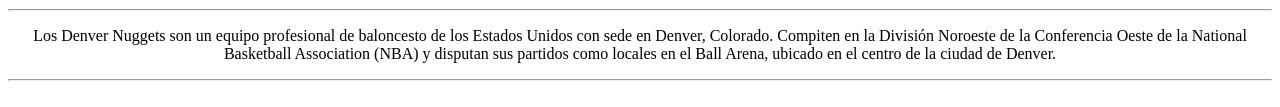
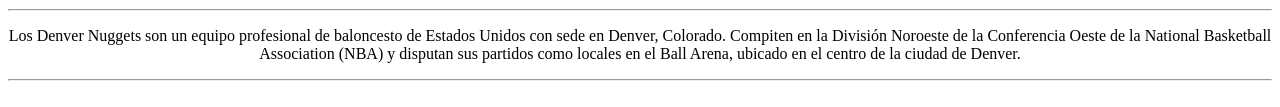
Before and after one commit to andaavro/pagina_-web_-bp_jueves, a plain HTML site: page index.html in a window 1280 px wide. Shown: the part 435-542 px from the top of the page. Drawn offline with Linux system fonts and the light colour scheme.

Commit message:
mi cuarto commit

```diff
--- a/index.html
+++ b/index.html
@@ -12,7 +12,7 @@
         <p>Mi Deporte favorito es el basquet, Mi Equipo favorito es denver nuggets</p>
         <img src="https://imgs.search.brave.com/tXq4IToxSQsWRLYeT3Ej5ymzn3uJsb2nLeZWOvyKURE/rs:fit:860:0:0/g:ce/aHR0cHM6Ly9jZG4u/YmxlYWNoZXJyZXBv/cnQubmV0L2ltYWdl/cy90ZWFtX2xvZ29z/LzMyOHgzMjgvZGVu/dmVyX251Z2dldHMu/cG5n" />
         <hr>
-        <p>Los Denver Nuggets son un equipo profesional de baloncesto de los Estados Unidos con sede en Denver, Colorado. Compiten en la División Noroeste de la Conferencia Oeste de la National Basketball Association (NBA) y disputan sus partidos como locales en el Ball Arena, ubicado en el centro de la ciudad de Denver.</p>
+        <p>Los Denver Nuggets son un equipo profesional de baloncesto de Estados Unidos con sede en Denver, Colorado. Compiten en la División Noroeste de la Conferencia Oeste de la National Basketball Association (NBA) y disputan sus partidos como locales en el Ball Arena, ubicado en el centro de la ciudad de Denver.</p>
         <hr>
         <h1>Jugadores estelares de Denver Nugets </h1>
         <h1>Nikola Jokic (el joker):</h1>
```
